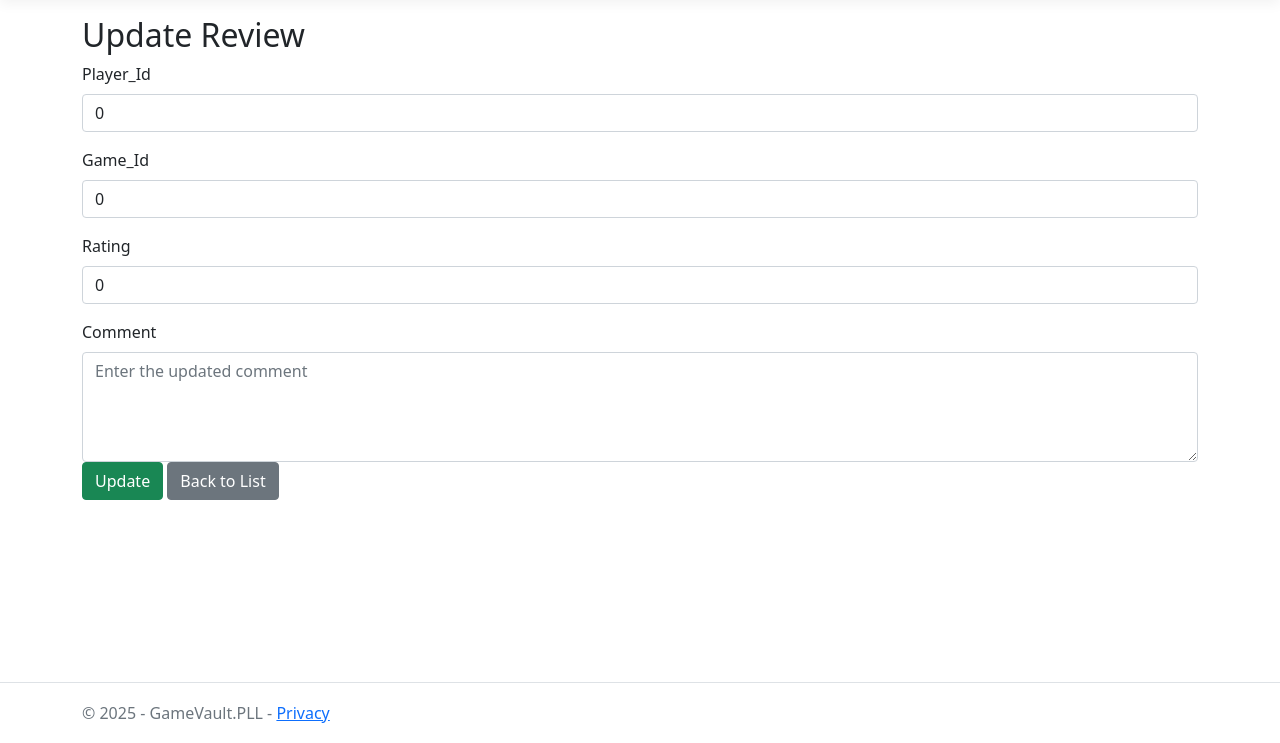
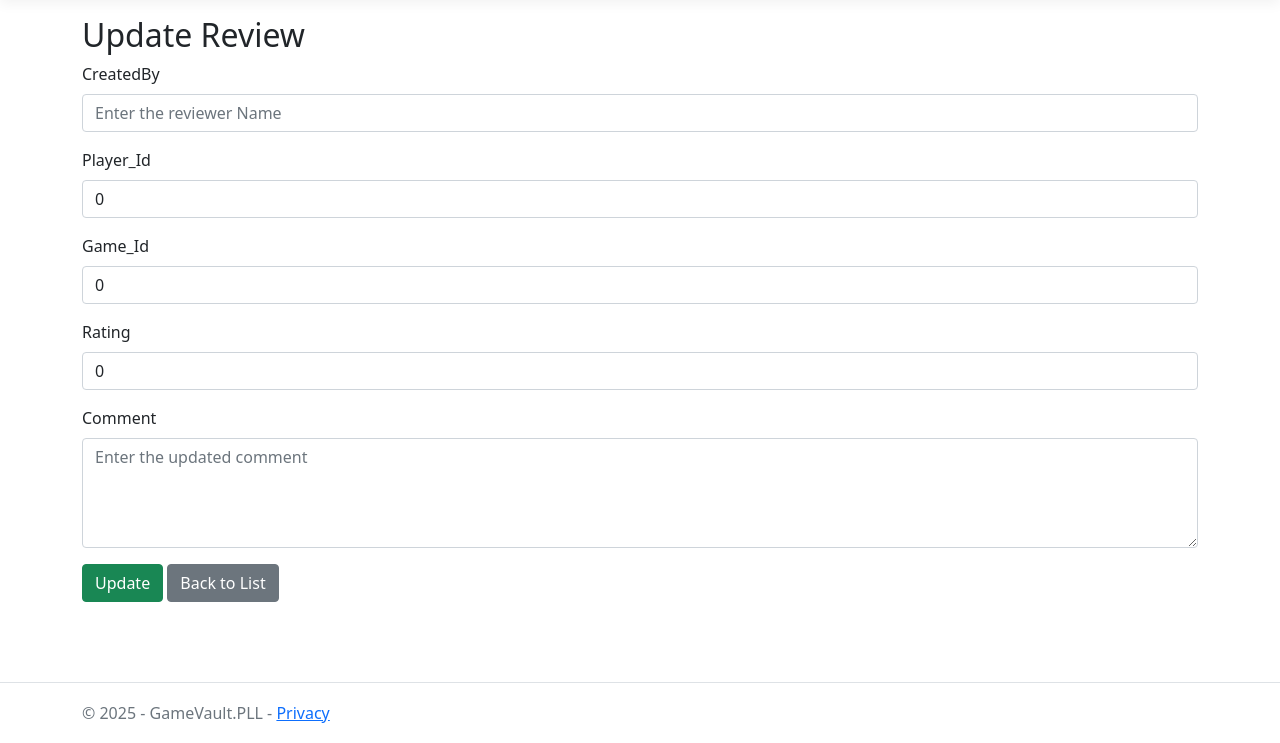
Before and after one commit to shereiff1/GameVault, an ASP.NET Core app: template GameVault.PLL/Views/Review/Update.cshtml in a window 1280 px wide. Shown: the part 57-800 px from the top of the page. Run offline with ASP.NET Core 8, Linux system fonts and the light colour scheme; the template is opened without the code that fills it, so the values that code supplies are empty; style sheets or scripts are compiled from the project's sources; some libraries are stand-ins or nearby versions.

Commit message:
Update Update.cshtml

```diff
--- a/GameVault.PLL/Views/Review/Update.cshtml
+++ b/GameVault.PLL/Views/Review/Update.cshtml
@@ -18,53 +18,67 @@
     <input type="hidden" asp-for="Review_Id" />
 
     <div class="mb-3">
+        <label asp-for="CreatedBy" class="form-label"></label>
+        <input asp-for="CreatedBy" id="CreatedBy" class="form-control" placeholder="Enter the reviewer Name" required />
+        <span asp-validation-for="CreatedBy" class="text-danger"></span>
+    </div>
+
+    <div class="mb-3">
         <label asp-for="Player_Id" class="form-label"></label>
-        <input asp-for="Player_Id" id="Player_Id" class="form-control" placeholder="Enter the reviewer id" />
+        <input asp-for="Player_Id" id="Player_Id" class="form-control" placeholder="Enter the reviewer id" required />
         <span asp-validation-for="Player_Id" class="text-danger"></span>
     </div>
 
     <div class="mb-3">
         <label asp-for="Game_Id" class="form-label"></label>
-        <input asp-for="Game_Id" id="Game_Id" class="form-control" placeholder="Enter game id" />
+        <input asp-for="Game_Id" id="Game_Id" class="form-control" placeholder="Enter game id" required />
         <span asp-validation-for="Game_Id" class="text-danger"></span>
     </div>
 
     <div class="mb-3">
         <label asp-for="Rating" class="form-label"></label>
-        <input asp-for="Rating" id="Rating" class="form-control" placeholder="Enter the updated rate" />
+        <input asp-for="Rating" id="Rating" class="form-control" placeholder="Enter the updated rate" required />
         <span asp-validation-for="Rating" class="text-danger"></span>
     </div>
     <div class="mb-3">
         <label asp-for="Comment" class="form-label"></label>
-        <textarea asp-for="Comment" id="Comment" class="form-control" rows="4" placeholder="Enter the updated comment"></textarea>
+        <textarea asp-for="Comment" id="Comment" class="form-control" rows="4" placeholder="Enter the updated comment" required></textarea>
 		<span asp-validation-for="Comment" class="text-danger"></span>
-
-    <button type="submit" id=" formSubmit" class="btn btn-success">Update</button>
+    </div>
+    <button type="submit" id="formSubmit" class="btn btn-success">Update</button>
     <a asp-action="GetAllReviews" class="btn btn-secondary">Back to List</a>
 </form>
-@*
+@section Scripts {
+    <partial name="_ValidationScriptsPartial" />
+}
+<script src="https://cdnjs.cloudflare.com/ajax/libs/jquery/3.7.1/jquery.min.js" integrity="sha512-v2CJ7UaYy4JwqLDIrZUI/4hqeoQieOmAZNXBeQyjo21dadnwR+8ZaIJVT8EE2iyI61OV8e6M8PP2/4hpQINQ/g==" crossorigin="anonymous" referrerpolicy="no-referrer"></script>
+
 <script>
     document.getElementById('formSubmit').addEventListener('click', async function (e) {
         e.preventDefault();
         try {
             const response = await fetch('http://localhost:44341/Review/UpdateReview', {
-                method: 'PUT',
+                method: 'POST',
                 headers: {
                     'Content-Type': 'application/json',
                 },
-                body: JSON.stringify({
+                body: JSON.stringify
+				({
+					Review_Id: @Model.Review_Id,
                     Player_Id: document.getElementById('Player_Id').value,
                     Game_Id: document.getElementById('Game_Id').value,
                     Rating: document.getElementById('Rating').value,
                     Comment: document.getElementById('Comment').value,
+					CreatedBy: document.getElementById('CreatedBy').value
 
                 }),
             });
+                        const updatedReview = await response.json();
             if (!response.ok) throw new Error("Failed to update Review");
-            const updatedCategory = await response.json();
-            console.log("Updated Review:", updatedCategory);
+            console.log("Updated Review:", updatedReview);
+            window.location.href = '/Review/GetAllReviews';
         } catch (error) {
             console.error("Update Error:", error);
         }
     });
-*@
+</script>
```
